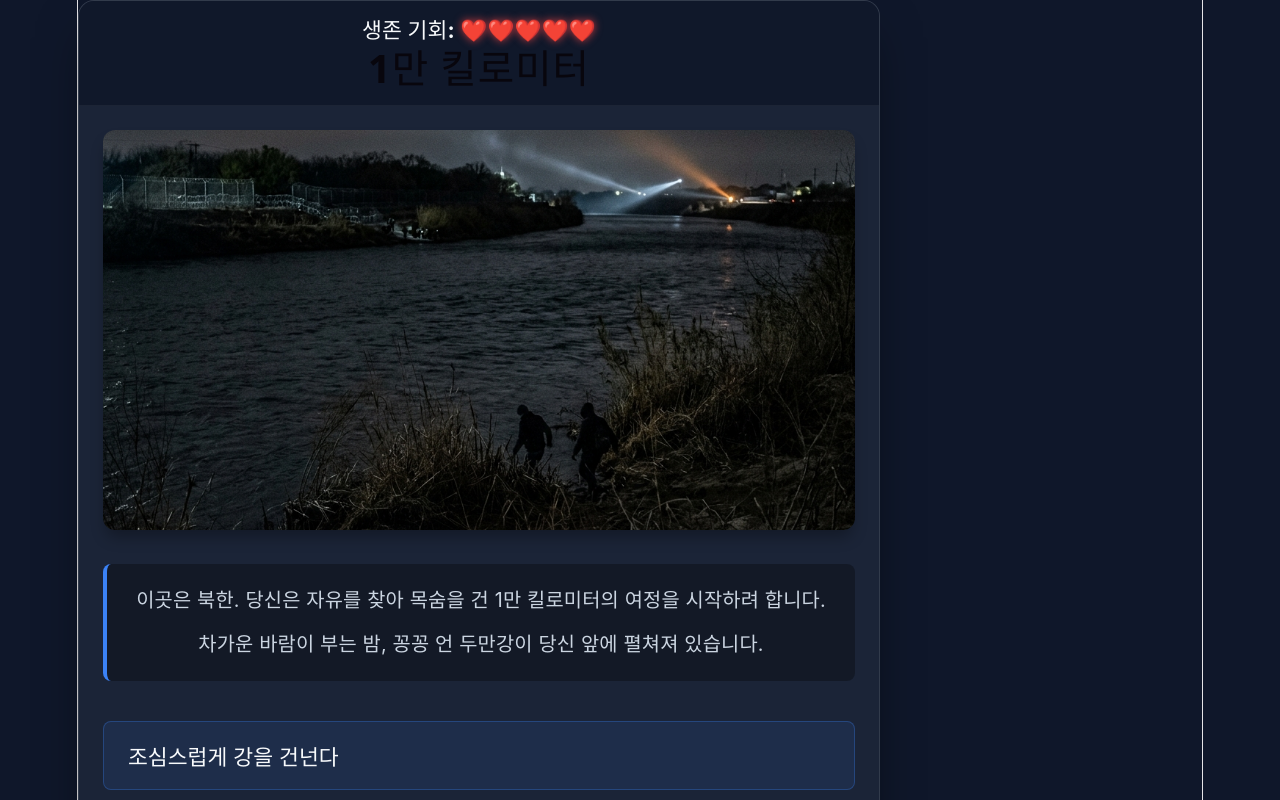
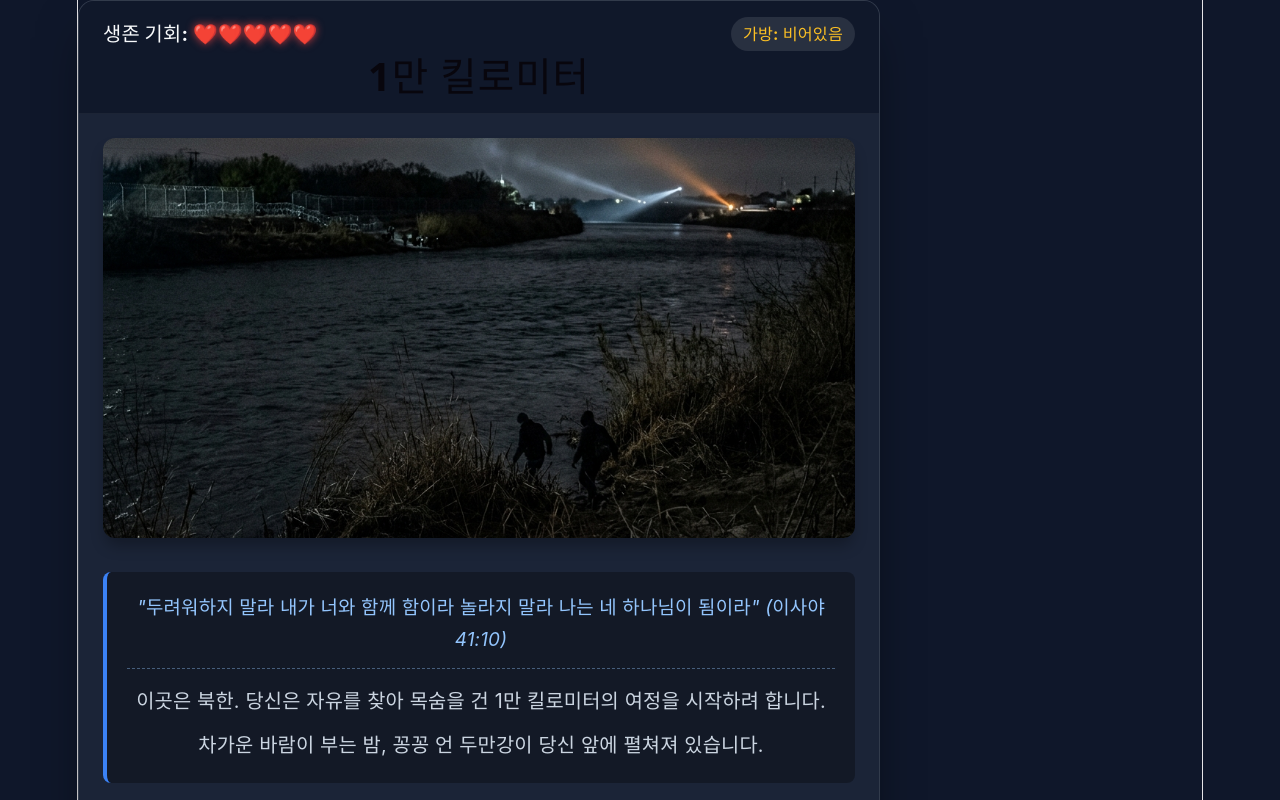
Before and after one commit to sunkuya58-blip/escape-10k-km, a React (Vite) app: page / in a window 1280 px wide. Shown: the top 800 px of the page. Built offline with nearby package versions, Linux system fonts and the light colour scheme.

Commit message:
V2 with inventory, aoji, and bible verses

```diff
--- a/package.json
+++ b/package.json
@@ -21,6 +21,7 @@
     "eslint": "^10.3.0",
     "eslint-plugin-react-hooks": "^7.1.1",
     "eslint-plugin-react-refresh": "^0.5.2",
+    "gh-pages": "^6.3.0",
     "globals": "^17.6.0",
     "vite": "^8.0.12"
   }
--- a/src/App.css
+++ b/src/App.css
@@ -39,11 +39,19 @@ body {
 
 .status-bar {
   display: flex;
-  justify-content: center;
+  justify-content: space-between;
   align-items: center;
   margin-bottom: 12px;
-  font-size: 1.2rem;
+  font-size: 1.1rem;
   font-weight: bold;
+}
+
+.inventory {
+  background: rgba(255, 255, 255, 0.1);
+  padding: 4px 12px;
+  border-radius: 20px;
+  font-size: 0.9rem;
+  color: #fbbf24;
 }
 
 .heart-active {
@@ -100,6 +108,16 @@ body {
   margin-top: 10px;
 }
 
+.bible-verse {
+  font-style: italic;
+  color: #93c5fd;
+  border-bottom: 1px dashed rgba(147, 197, 253, 0.4);
+  padding-bottom: 12px;
+  margin-bottom: 16px;
+  font-size: 1.05rem;
+  text-align: center;
+}
+
 .text-container p {
     margin-top: 0;
     margin-bottom: 10px;
@@ -137,6 +155,11 @@ body {
   box-shadow: 0 4px 6px -1px rgba(0, 0, 0, 0.2);
 }
 
+.item-choice-btn {
+  border-left: 4px solid #fbbf24;
+  background-color: rgba(251, 191, 36, 0.1);
+}
+
 .game-over-btn {
   border-color: rgba(239, 68, 68, 0.5);
   text-align: center;
--- a/src/App.jsx
+++ b/src/App.jsx
@@ -6,15 +6,22 @@ import './App.css';
 function App() {
   const [currentNodeId, setCurrentNodeId] = useState('start');
   const [chances, setChances] = useState(5);
+  const [inventory, setInventory] = useState([]);
 
   const currentNode = storyData[currentNodeId];
 
-  const handleChoice = (nextId) => {
-    if (nextId === 'start') {
+  const handleChoice = (choice) => {
+    if (choice.nextId === 'start') {
       setChances(5);
+      setInventory([]);
     }
 
-    const nextNode = storyData[nextId];
+    // 아이템 획득 로직
+    if (choice.gainItem && !inventory.includes(choice.gainItem)) {
+      setInventory([...inventory, choice.gainItem]);
+    }
+
+    const nextNode = storyData[choice.nextId];
 
     if (nextNode.isFailure) {
       const newChances = chances - 1;
@@ -25,19 +32,17 @@ function App() {
         return;
       }
       playGameOverSound();
-    } else if (nextNode.isEnding) {
-      if (nextNode.isBadEnding) {
+    } else if (nextNode.isEnding || nextNode.isTotalGameOver) {
+      if (nextNode.isBadEnding || nextNode.isTotalGameOver) {
         playGameOverSound();
       } else {
         playSuccessSound();
       }
-    } else if (nextNode.isTotalGameOver) {
-      playGameOverSound();
     } else {
       playClickSound();
     }
 
-    setCurrentNodeId(nextId);
+    setCurrentNodeId(choice.nextId);
   };
 
   const renderHearts = () => {
@@ -53,6 +58,7 @@ function App() {
       <header className="game-header">
         <div className="status-bar">
           <div className="lives">생존 기회: {renderHearts()}</div>
+          <div className="inventory">가방: {inventory.length === 0 ? '비어있음' : inventory.join(', ')}</div>
         </div>
         <h1>{currentNode.title}</h1>
       </header>
@@ -63,21 +69,30 @@ function App() {
         </div>
 
         <div className="text-container">
+          {currentNode.bibleVerse && (
+            <div className="bible-verse">{currentNode.bibleVerse}</div>
+          )}
           {currentNode.text.split('\n').map((line, index) => (
             <p key={index}>{line}</p>
           ))}
         </div>
 
         <div className="choices-container">
-          {currentNode.choices.map((choice, index) => (
-            <button
-              key={index}
-              className={`choice-button ${currentNode.isFailure || currentNode.isTotalGameOver ? 'game-over-btn' : ''} ${currentNode.isEnding ? 'ending-btn' : ''}`}
-              onClick={() => handleChoice(choice.nextId)}
-            >
-              {choice.text}
-            </button>
-          ))}
+          {currentNode.choices.map((choice, index) => {
+            // 인벤토리에 필요한 아이템이 없으면 선택지를 숨김
+            if (choice.requiredItem && !inventory.includes(choice.requiredItem)) {
+              return null;
+            }
+            return (
+              <button
+                key={index}
+                className={`choice-button ${currentNode.isFailure || currentNode.isTotalGameOver ? 'game-over-btn' : ''} ${currentNode.isEnding ? 'ending-btn' : ''} ${choice.requiredItem ? 'item-choice-btn' : ''}`}
+                onClick={() => handleChoice(choice)}
+              >
+                {choice.text}
+              </button>
+            );
+          })}
         </div>
       </main>
 
--- a/src/storyData.js
+++ b/src/storyData.js
@@ -4,13 +4,15 @@ export const storyData = {
     title: "1만 킬로미터",
     text: "이곳은 북한. 당신은 자유를 찾아 목숨을 건 1만 킬로미터의 여정을 시작하려 합니다.\n\n차가운 바람이 부는 밤, 꽁꽁 언 두만강이 당신 앞에 펼쳐져 있습니다.",
     image: "/tumen_river.png",
+    bibleVerse: `"두려워하지 말라 내가 너와 함께 함이라 놀라지 말라 나는 네 하나님이 됨이라" (이사야 41:10)`,
     choices: [
-      { text: "조심스럽게 강을 건넌다", nextId: "stage1_cross" },
-      { text: "국경 경비대의 동태를 살피며 강둑에 숨는다", nextId: "stage1_wait" }
+      { text: "국경 경비대의 동태를 살피며 강둑에 숨는다", nextId: "stage1_wait" },
+      { text: "어둠을 틈타 짐을 줄이고 강을 건넌다", nextId: "stage1_cross_light" },
+      { text: "집에서 챙겨온 비상금을 품에 꼭 안고 강을 건넌다", nextId: "stage1_cross_money", gainItem: "비상금" }
     ]
   },
-  stage1_cross: {
-    id: "stage1_cross",
+  stage1_cross_light: {
+    id: "stage1_cross_light",
     title: "두만강 도하",
     text: "얼음장 같은 물살을 헤치고 무사히 강을 건너 중국 땅에 발을 디뎠습니다. 하지만 기뻐할 틈도 없이 멀리서 탐지견이 짖는 소리가 들려옵니다.",
     image: "/tumen_river.png",
@@ -19,51 +21,77 @@ export const storyData = {
       { text: "갈대밭에 엎드려 숨을 죽인다", nextId: "gameover_dog" }
     ]
   },
+  stage1_cross_money: {
+    id: "stage1_cross_money",
+    title: "두만강 도하 (비상금 확보)",
+    text: "무거운 발걸음이었지만 꽁꽁 언 강을 건넸습니다. 중국 땅에 발을 딛자 멀리서 탐지견 소리가 들려옵니다. 다행히 비상금은 젖지 않았습니다.",
+    image: "/tumen_river.png",
+    choices: [
+      { text: "소리가 나지 않는 방향으로 재빨리 도망친다", nextId: "stage2_china" },
+      { text: "갈대밭에 엎드려 숨을 죽인다", nextId: "gameover_dog" }
+    ]
+  },
   stage1_wait: {
     id: "stage1_wait",
-    title: "발각 (실패)",
-    text: "너무 오래 지체했습니다. 순찰을 돌던 경비대에게 들켜 도망쳐야 합니다. 생존 기회를 1번 잃었습니다!",
+    title: "발각 (노동단련대)",
+    text: "너무 오래 지체했습니다. 순찰을 돌던 경비대에게 들켜 단순 국경 도하 실패로 '노동단련대'에서 1년간 강제 노역을 해야 합니다. 생존 기회를 1번 잃었습니다!",
     image: "/tumen_river.png",
     isFailure: true,
     choices: [
-      { text: "다시 두만강 도하 시도하기", nextId: "start" }
+      { text: "형기를 마치고 다시 탈출 시도하기", nextId: "start" }
     ]
   },
   gameover_dog: {
     id: "gameover_dog",
-    title: "체포 위기 (실패)",
-    text: "추격하던 중국 공안의 탐지견에게 냄새를 들켰습니다. 구사일생으로 도망쳐 기회를 1번 잃었습니다.",
+    title: "체포 위기 (노동단련대)",
+    text: "추격하던 중국 공안의 탐지견에게 냄새를 들켜 강제 북송되었습니다. 탈북 시도 죄로 노동단련대로 끌려가 기회를 1번 잃었습니다.",
     image: "/tumen_river.png",
     isFailure: true,
     choices: [
-      { text: "다시 길을 찾아보기", nextId: "stage1_cross" }
+      { text: "가까스로 도망쳐 다시 기회 노리기", nextId: "stage1_cross_light" }
     ]
   },
   stage2_china: {
     id: "stage2_china",
     title: "중국의 은신처",
-    text: "도망친 끝에 브로커의 은신처에 도착했습니다. 좁은 방 안에서 숨을 돌리는데 밖에서 갑자기 누군가 문을 쾅쾅 두드립니다.",
+    text: "도망친 끝에 브로커의 낡은 은신처에 도착했습니다. 하지만 누군가 문을 쾅쾅 두드립니다.\n\n문을 두드리는 소리에 심장이 덜컥 내려앉습니다.",
     image: "/china_hideout.png",
+    bibleVerse: `"환난 날에 나를 부르라 내가 너를 건지리니 네가 나를 영화롭게 하리로다" (시편 50:15)`,
     choices: [
       { text: "창문을 깨고 뒷골목으로 빠져나간다", nextId: "stage3_laos" },
-      { text: "방문 뒤에 숨어 누군지 확인한다", nextId: "gameover_hide" }
+      { text: "방문 뒤에 숨어 누군지 확인한다", nextId: "gameover_hide" },
+      { text: "[아이템 사용] 비상금을 쥐어주며 공안의 눈을 속인다", nextId: "stage3_laos_bribe", requiredItem: "비상금" }
     ]
   },
   gameover_hide: {
     id: "gameover_hide",
-    title: "공안 급습 (실패)",
-    text: "문을 두드린 것은 공안이었습니다. 간신히 창문으로 도망쳤지만 부상을 입어 기회를 1번 잃었습니다.",
+    title: "공안 급습 (강제 북송)",
+    text: "공안이 들이닥쳤습니다. 북송되어 관리소(정치범수용소)로 끌려갈 뻔 했으나, 운 좋게 이송 중 도망쳐 나왔습니다. 부상으로 기회를 1번 잃었습니다.",
     image: "/china_hideout.png",
     isFailure: true,
     choices: [
-      { text: "서둘러 라오스로 향하기", nextId: "stage3_laos" }
+      { text: "서둘러 라오스 국경으로 향하기", nextId: "stage3_laos" }
+    ]
+  },
+  stage3_laos_bribe: {
+    id: "stage3_laos_bribe",
+    title: "라오스 정글로 (뇌물 통과)",
+    text: "비상금을 건네자 공안은 모른 척 지나갔습니다! 짐을 챙기던 중 은신처 바닥에서 [낡은 나침반]을 발견했습니다. 안전하게 라오스 정글에 진입합니다.",
+    image: "/laos_jungle.png",
+    bibleVerse: `"내가 사망의 음침한 골짜기로 다닐지라도 해를 두려워하지 않을 것은 주께서 나와 함께 하심이라" (시편 23:4)`,
+    gainItem: "낡은 나침반",
+    choices: [
+      { text: "누군가 지나간 흔적이 뚜렷한 진흙길을 따라간다", nextId: "gameover_trap" },
+      { text: "수풀이 우거진 험난한 길을 직접 개척하며 나아간다", nextId: "stage4_mekong" },
+      { text: "[아이템 사용] 나침반을 보고 정확한 남쪽 길을 찾아간다", nextId: "stage4_mekong", requiredItem: "낡은 나침반" }
     ]
   },
   stage3_laos: {
     id: "stage3_laos",
     title: "라오스 정글의 늪",
-    text: "라오스의 험난한 정글에 진입했습니다. 벌레와 굶주림에 지쳐갑니다. 갈림길이 나타났습니다.",
+    text: "창문을 깨고 구사일생으로 탈출해 라오스의 험난한 정글에 진입했습니다. 벌레와 굶주림에 지쳐갑니다. 갈림길이 나타났습니다.",
     image: "/laos_jungle.png",
+    bibleVerse: `"내가 사망의 음침한 골짜기로 다닐지라도 해를 두려워하지 않을 것은 주께서 나와 함께 하심이라" (시편 23:4)`,
     choices: [
       { text: "누군가 지나간 흔적이 뚜렷한 진흙길을 따라간다", nextId: "gameover_trap" },
       { text: "수풀이 우거진 험난한 길을 직접 개척하며 나아간다", nextId: "stage4_mekong" }
@@ -71,8 +99,8 @@ export const storyData = {
   },
   gameover_trap: {
     id: "gameover_trap",
-    title: "밀수꾼의 덫 (실패)",
-    text: "발자국은 악명 높은 인신매매범의 것이었습니다. 돈을 빼앗기고 겨우 목숨만 건져 달아납니다. 기회를 1번 잃었습니다.",
+    title: "밀수꾼의 덫 (관리소 위기)",
+    text: "발자국은 악명 높은 인신매매범의 것이었습니다. 자칫하면 북한 보위부에 넘겨져 아오지 탄광(관리소)에 영원히 갇힐 뻔했습니다. 겨우 도망쳐 기회를 1번 잃었습니다.",
     image: "/laos_jungle.png",
     isFailure: true,
     choices: [
@@ -84,6 +112,7 @@ export const storyData = {
     title: "메콩강, 마지막 고비",
     text: "정글을 뚫고 거대한 메콩강에 다다랐습니다. 여기서 당신의 마지막 선택이 최종 엔딩을 결정합니다.",
     image: "/mekong_river.png",
+    bibleVerse: `"네가 물 가운데로 지날 때에 내가 너와 함께 할 것이라 강을 건널 때에 물이 너를 침몰하지 못할 것이며" (이사야 43:2)`,
     choices: [
       { text: "수퍼맨 목사님이 은밀히 준비한 배에 탑승한다", nextId: "ending_korea" },
       { text: "위험을 피해 태국 현지인 마을에 몰래 스며든다", nextId: "ending_thai" },
@@ -95,6 +124,7 @@ export const storyData = {
     title: "진엔딩: 완전한 자유",
     text: "무사히 태국 대사관을 거쳐, 대한민국 인천국제공항에 도착했습니다!\n\n수퍼맨 목사님의 도움과 당신의 용기가 기적을 낳았습니다. 진정한 자유의 땅에 오신 것을 환영합니다.",
     image: "/south_korea.png",
+    bibleVerse: `"수고하고 무거운 짐 진 자들아 다 내게로 오라 내가 너희를 쉬게 하리라" (마태복음 11:28)`,
     isEnding: true,
     choices: [
       { text: "처음부터 다시 플레이", nextId: "start" }
@@ -103,8 +133,9 @@ export const storyData = {
   ending_thai: {
     id: "ending_thai",
     title: "노말 엔딩: 미완의 자유",
-    text: "태국의 작은 마을에 무사히 정착했습니다. 북송의 위험은 피했지만 낯선 곳에서 조용히 숨어 지내야 합니다. 하지만 최소한 생명은 구했습니다.",
+    text: "태국의 작은 마을에 무사히 정착했습니다. 북송의 위험은 피했지만 신분증 없이 숨어 지내야 합니다. 언젠가는 온전한 자유를 찾을 수 있기를...",
     image: "/mekong_river.png",
+    bibleVerse: `"눈물을 흘리며 씨를 뿌리는 자는 기쁨으로 단을 거두리로다" (시편 126:5)`,
     isEnding: true,
     choices: [
       { text: "진엔딩을 향해 다시 플레이", nextId: "start" }
@@ -112,8 +143,8 @@ export const storyData = {
   },
   ending_bad: {
     id: "ending_bad",
-    title: "배드 엔딩: 안타까운 이별",
-    text: "아침이 밝자 라오스 국경 순찰대에게 꼬리를 밟히고 말았습니다. 자유를 눈앞에 두고 다시 깊은 수용소로 돌아갑니다...",
+    title: "배드 엔딩: 아오지 탄광",
+    text: "아침이 밝자 라오스 국경 순찰대에게 잡혀 강제 북송되었습니다. 기독교인(수퍼맨 목사)과 접촉하려 한 죄로 악명 높은 '아오지 탄광(정치범수용소)'에 수감되었습니다...",
     image: "/laos_jungle.png",
     isEnding: true,
     isBadEnding: true,
@@ -123,8 +154,8 @@ export const storyData = {
   },
   total_gameover: {
     id: "total_gameover",
-    title: "게임 오버 (기회 모두 소진)",
-    text: "주어진 5번의 생존 기회를 모두 잃었습니다... 체력이 완전히 바닥나고 수비대에게 포위되었습니다. 1만 킬로미터의 기나긴 여정은 여기서 끝이 났습니다.",
+    title: "완전한 게임 오버 (정치범 수용소)",
+    text: "주어진 5번의 생존 기회를 모두 잃었습니다... 체력이 완전히 바닥나고 수비대에게 포위되었습니다. 반동분자로 몰려 가족과 함께 관리소로 끌려가며 1만 킬로미터의 여정은 비극으로 끝났습니다.",
     image: "/tumen_river.png",
     isTotalGameOver: true,
     choices: [
```
Also changed, not shown: 1 other file (tests, documents, lock files or other folders).
